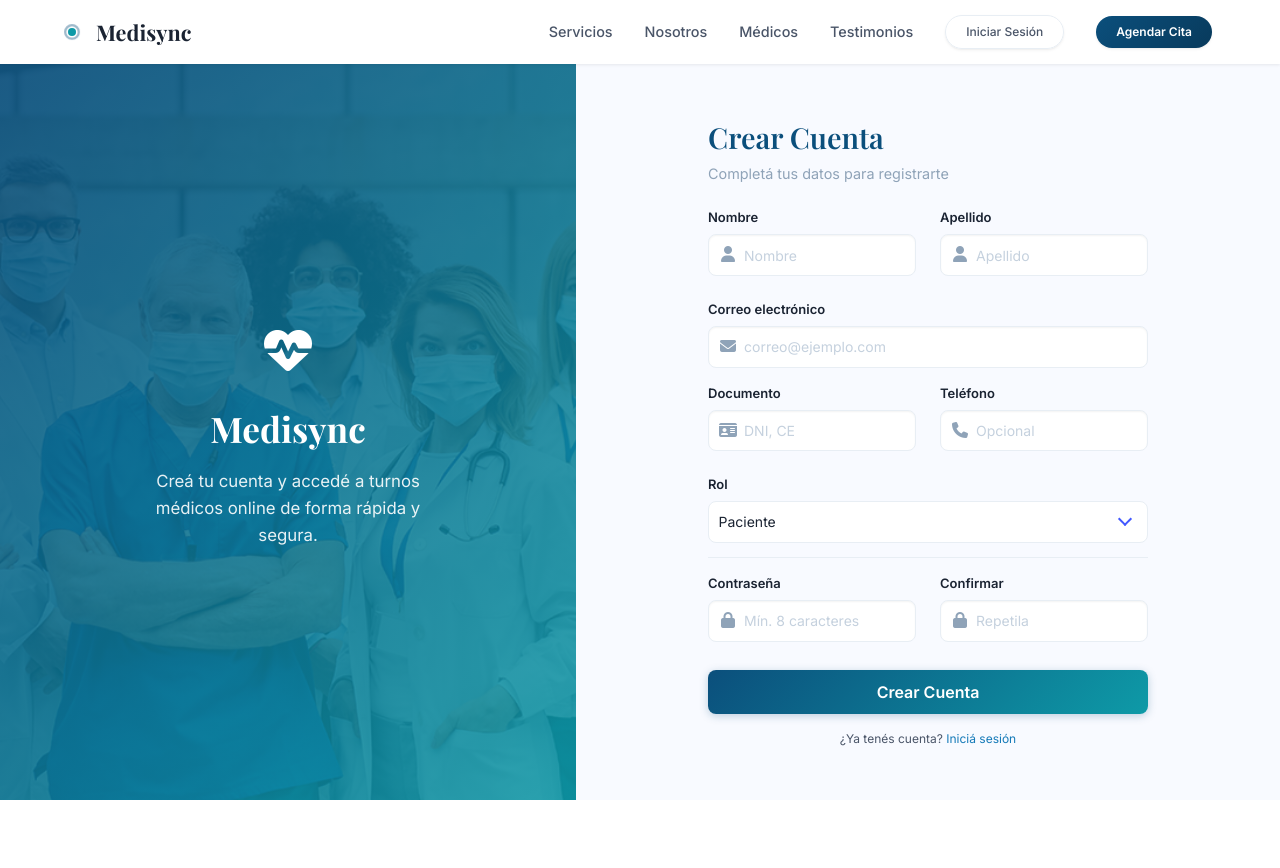
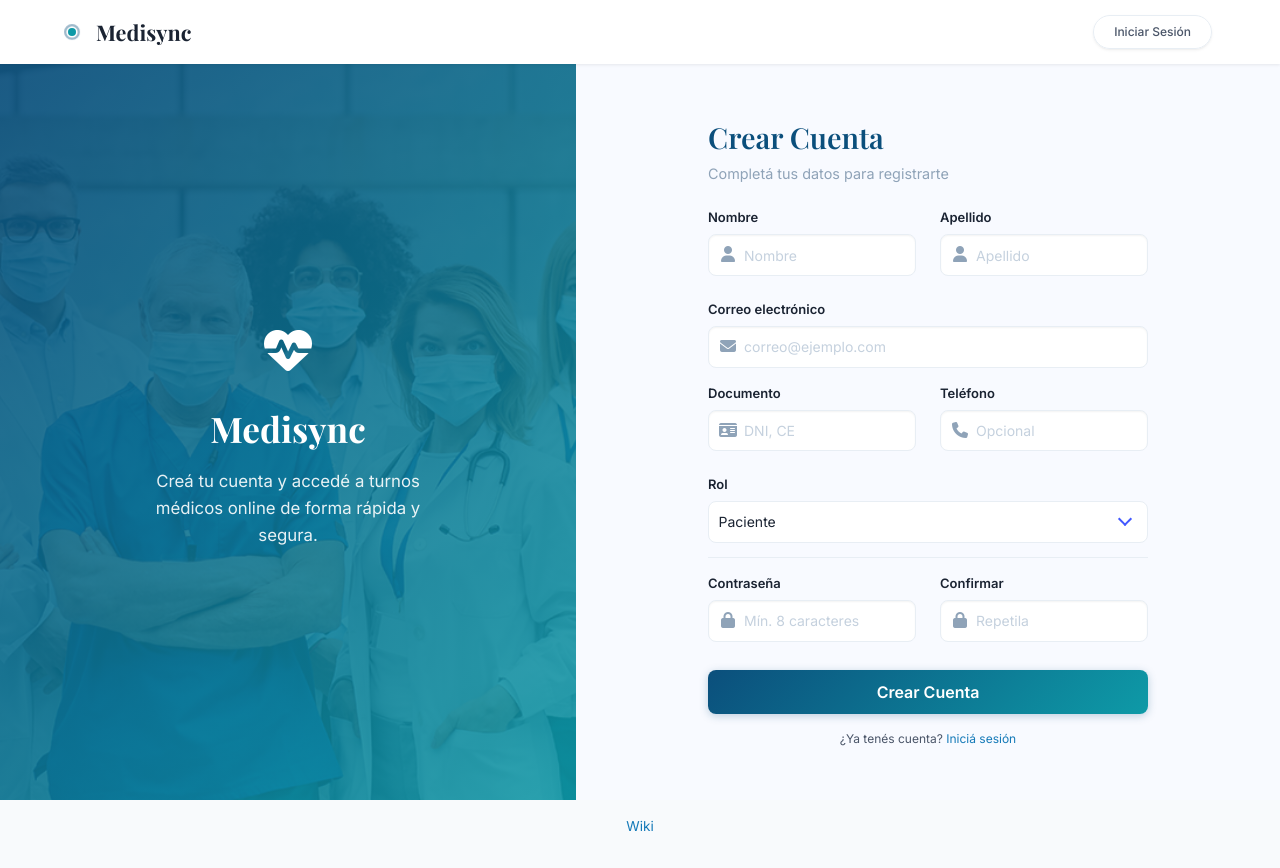
Before and after one commit to MrDylanDev/Medisync, a Django app: template templates/accounts/register.html in a window 1280 px wide. Before the commit the page ends 800 px from the top, so only its background shows below. Run offline with Django 5.2, Linux system fonts and the light colour scheme; the template is opened without the code that fills it, so the values that code supplies are empty.

Commit message:
fix: remove navbar links from register page, add wiki links to landing and register

```diff
--- a/templates/accounts/register.html
+++ b/templates/accounts/register.html
@@ -17,15 +17,8 @@
     </div>
     <div id="landingMenu" class="navbar-menu">
       <div class="navbar-end">
-        <a class="navbar-item" href="{% url 'home' %}#servicios">Servicios</a>
-        <a class="navbar-item" href="{% url 'home' %}#nosotros">Nosotros</a>
-        <a class="navbar-item" href="{% url 'home' %}#medicos">Médicos</a>
-        <a class="navbar-item" href="{% url 'home' %}#testimonios">Testimonios</a>
         <span class="navbar-item">
           <a href="{% url 'home' %}" class="button is-outlined is-small nav-btn-outlined">Iniciar Sesión</a>
-        </span>
-        <span class="navbar-item">
-          <a href="{% url 'home' %}#contacto" class="button is-small nav-btn-primary">Agendar Cita</a>
         </span>
       </div>
     </div>
@@ -446,4 +439,7 @@ document.addEventListener('DOMContentLoaded', function() {
   if (rol && df) { rol.addEventListener('change', toggle); }
 });
 </script>
+<p class="has-text-centered" style="padding: 1rem 0 2rem; font-size: 0.85rem; color: #666;">
+  <a href="https://github.com/MrDylanDev/Medisync/wiki" target="_blank" rel="noopener">Wiki</a>
+</p>
 {% endblock %}
--- a/templates/core/home.html
+++ b/templates/core/home.html
@@ -610,6 +610,7 @@
       <div>
         <a href="#">Política de Privacidad</a>
         <a href="#">Términos de Servicio</a>
+        <a href="https://github.com/MrDylanDev/Medisync/wiki" target="_blank" rel="noopener">Wiki</a>
       </div>
     </div>
   </div>
```
